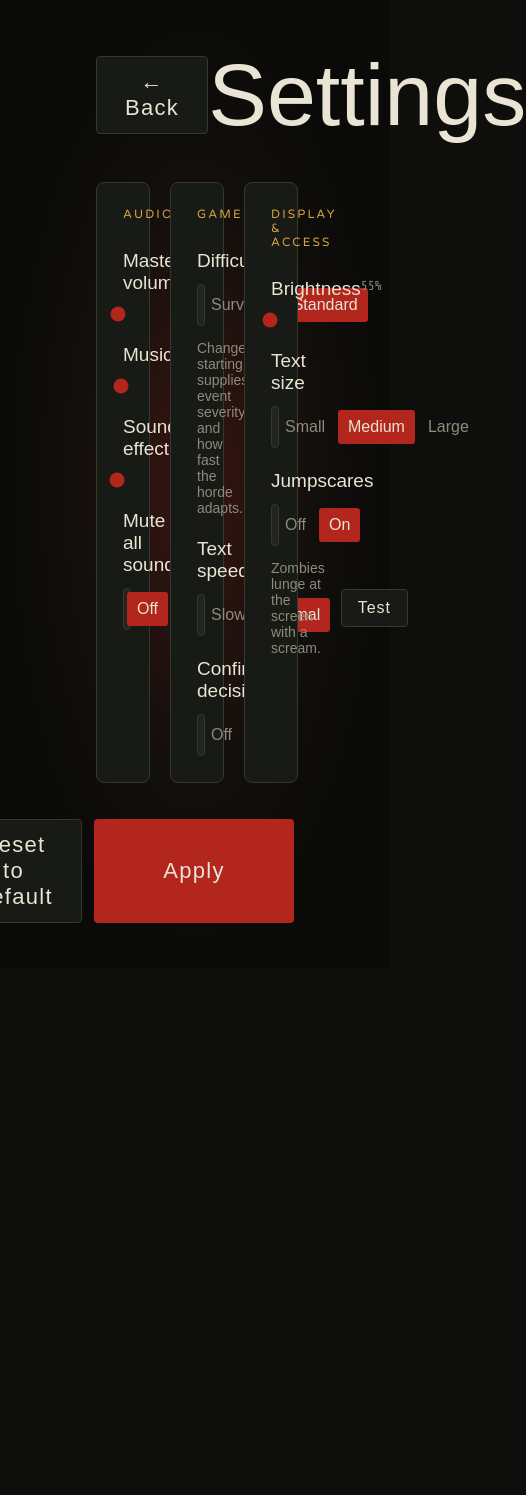
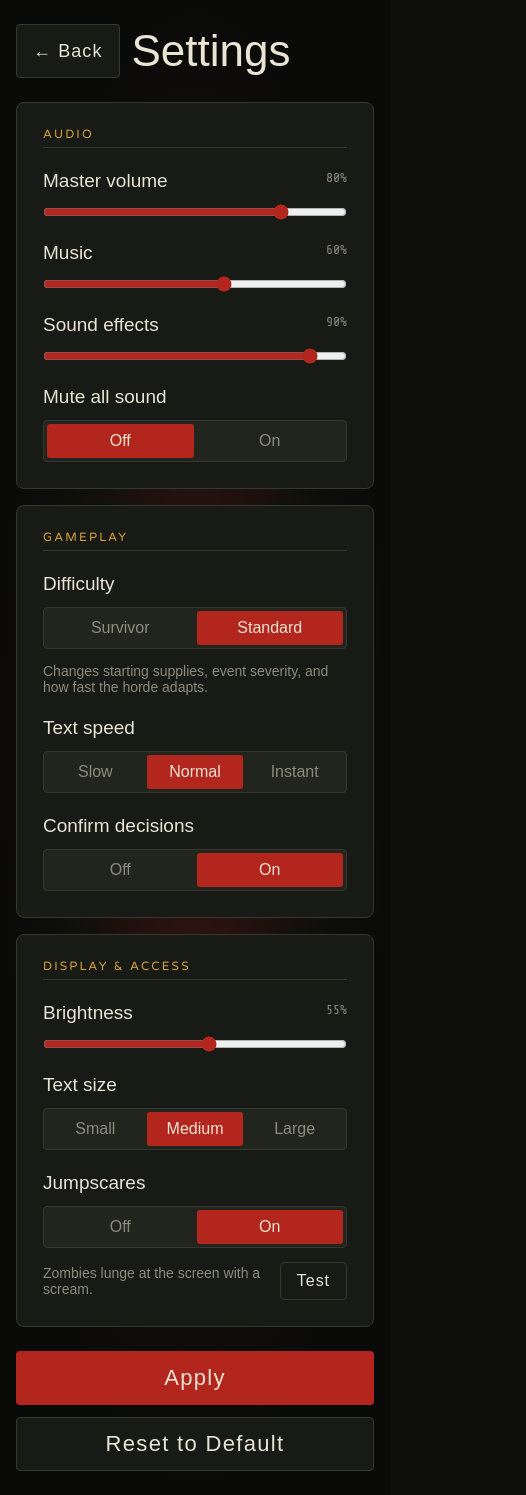
Before and after one commit to victorialee13/zombie-apocalypse-game, a Next.js app: page /settings in a window 390 px wide. Shown: the whole page, 526 px wide, since content can reach past the window. Before the commit the page ends 967 px from the top, so only its background shows below. Built offline with nearby package versions, Linux system fonts and the light colour scheme; a web font is replaced by a local one.

Commit message:
feat: make settings page and main menu responsive
responsiveness yum

```diff
--- a/src/app/page.tsx
+++ b/src/app/page.tsx
@@ -4,8 +4,9 @@ const CREDITS = ["Soliday Ek", "Victoria Lee", "Andrei Piliguzov", "Ethan Chao"]
 
 export default function LandingPage() {
   return (
-    <main className="flex min-h-screen flex-col items-center justify-center bg-vignette px-6 py-12">
-      <h1 className="mb-[22px] text-center font-display text-[length:min(172px,17vw)] leading-[0.88] uppercase">
+    <main className="flex min-h-dvh flex-col items-center justify-center bg-vignette px-6 py-12 [@media(max-height:500px)]:py-4">
+      {/* Shrinks with the window's width or height, so the buttons stay on screen when a phone is sideways */}
+      <h1 className="mb-[22px] text-center font-display text-[length:min(172px,17vw,17dvh)] leading-[0.88] uppercase">
         <span className="block">Zombie</span>
         <span className="block">Apocalypse</span>
       </h1>
--- a/src/app/settings/SettingsPage.tsx
+++ b/src/app/settings/SettingsPage.tsx
@@ -101,14 +101,16 @@ export default function SettingsPage({ onBack }: SettingsPageProps) {
   }
 
   return (
-    <div className="flex min-h-screen flex-col justify-center gap-9 bg-vignette px-24 py-11">
-      <header className="flex items-center justify-between">
-        <Button onClick={onBack}>← Back</Button>
-        <h1 className="font-display text-[88px]">Settings</h1>
-        <div className="w-25" />
+    // One column on phones, two on tablets, three on wide screens
+    <div className="flex min-h-dvh flex-col justify-center gap-6 bg-vignette px-4 py-6 sm:gap-9 sm:px-10 sm:py-11 lg:px-24">
+      <header className="grid grid-cols-[1fr_auto_1fr] items-center gap-3">
+        <Button className="justify-self-start px-4 text-lg whitespace-nowrap sm:px-7 sm:text-[22px] max-sm:min-h-11" onClick={onBack}>
+          ← Back
+        </Button>
+        <h1 className="font-display text-[44px] leading-none sm:text-[72px] lg:text-[88px]">Settings</h1>
       </header>
 
-      <div className="grid grid-cols-3 gap-6">
+      <div className="grid gap-4 sm:gap-6 md:grid-cols-2 lg:grid-cols-3">
         <Panel title="Audio">
           {slider("Master volume", "masterVolume")}
           {slider("Music", "music")}
@@ -142,9 +144,9 @@ export default function SettingsPage({ onBack }: SettingsPageProps) {
         </Panel>
       </div>
 
-      <footer className="flex justify-end gap-3">
+      <footer className="flex flex-col-reverse gap-3 sm:flex-row sm:justify-end">
         <Button onClick={reset}>Reset to Default</Button>
-        <Button variant="primary" className="min-w-[200px]" onClick={apply}>
+        <Button variant="primary" className="sm:min-w-[200px]" onClick={apply}>
           Apply
         </Button>
       </footer>
```
